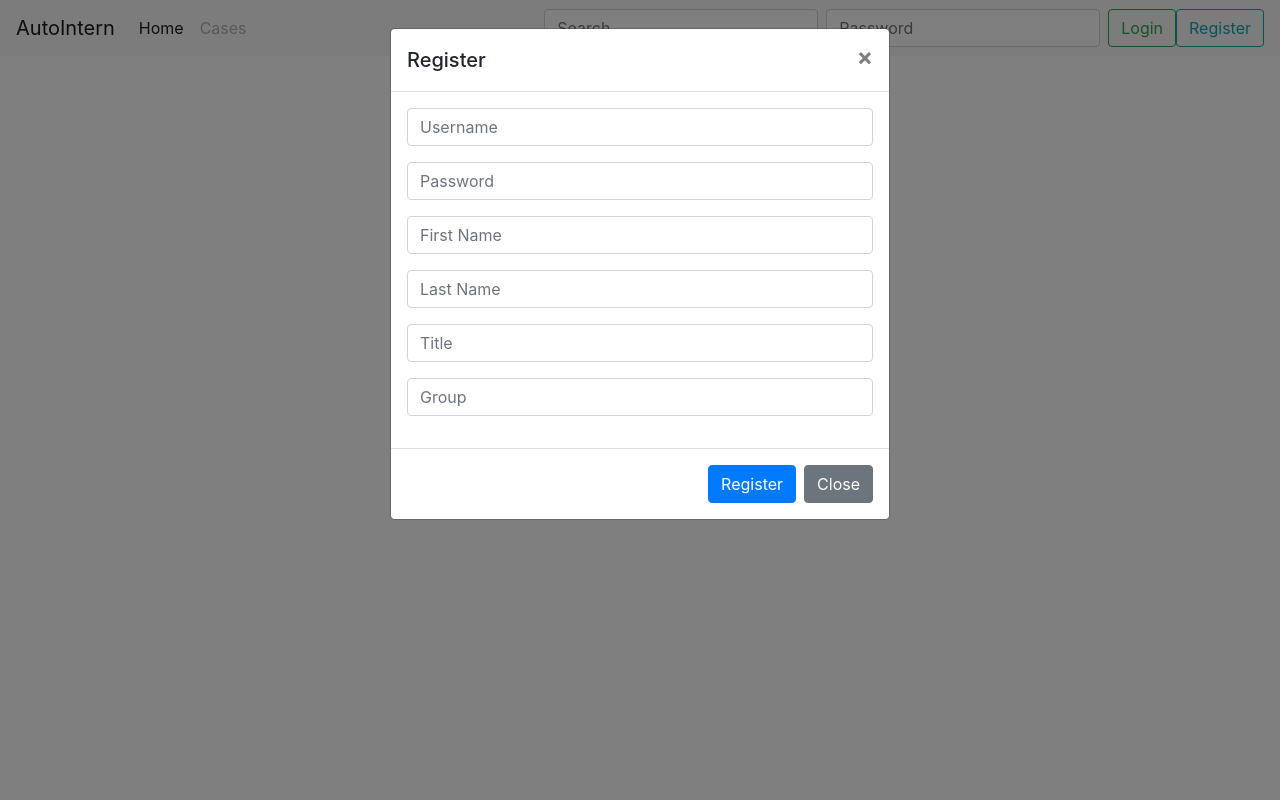
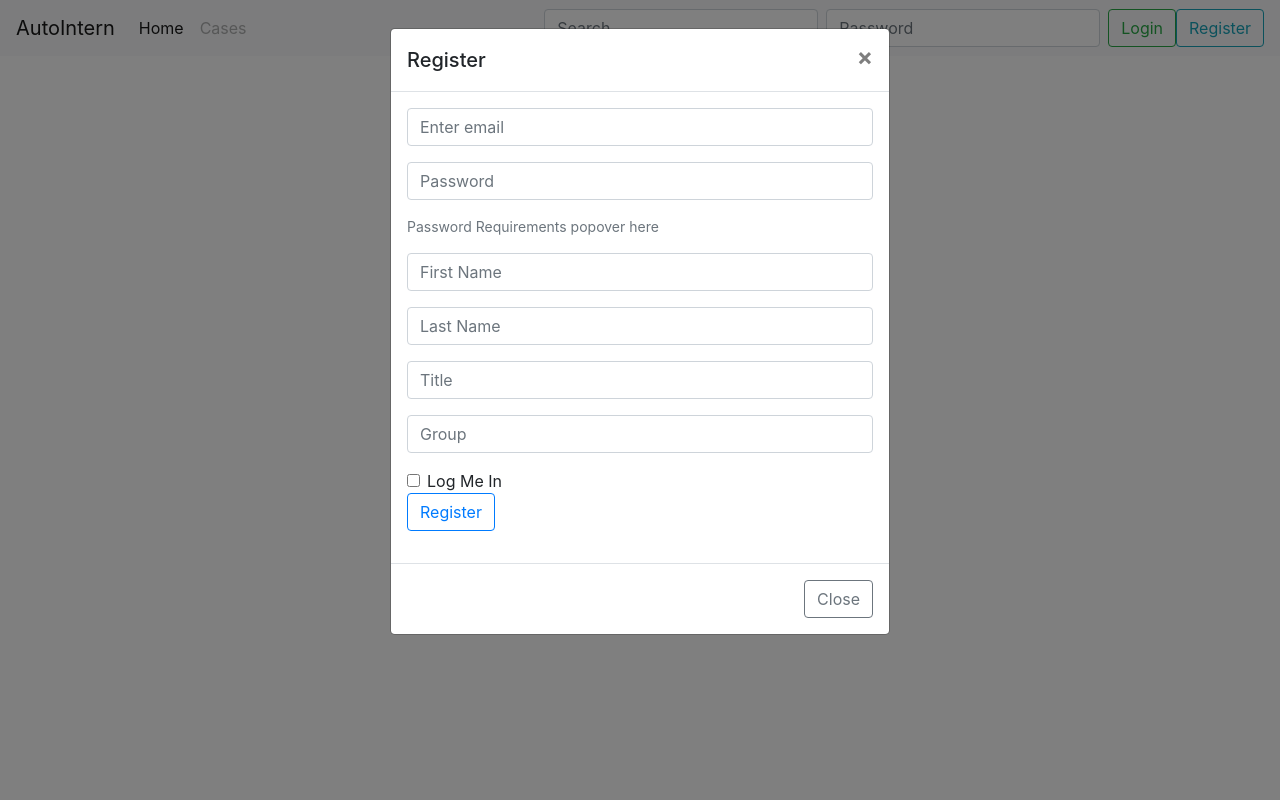
Before and after one commit to dominickdelucia/AutoIntern-Django, a Django app: page / in a window 1280 px wide, after a click on "Register". Run offline with Django 3.2, Linux system fonts and the light colour scheme; some libraries are stand-ins or nearby versions.

Commit message:
added registration form and made slight change to model

```diff
--- a/autoIntern/models.py
+++ b/autoIntern/models.py
@@ -27,9 +27,10 @@ from django.db import models
 #     votes = models.IntegerField(default=0)
 
 class User(models.Model):
-    username = models.CharField(max_length=255, primary_key=True)
+    email = models.CharField(max_length=255, primary_key=True)
     firstName = models.CharField(max_length=255)
     lastName = models.CharField(max_length=255)
+    displayName = models.CharField(max_length=255)
     group = models.CharField(max_length=255)
     title = models.CharField(max_length=255)
 # Create your models here.
--- a/autoIntern/templates/autoIntern/index.html
+++ b/autoIntern/templates/autoIntern/index.html
@@ -59,28 +59,37 @@
         </button>
       </div>
       <div class="modal-body">
-          <div class="input-group mb-3">
-            <input type="text" class="form-control" placeholder="Username" aria-label="Username" aria-describedby="basic-addon1">
+          <form>
+            <div class="form-group">
+                <input type="email" class="form-control" id="registerEmail" aria-describedby="emailHelp" placeholder="Enter email">
             </div>
-          <div class="input-group mb-3">
-            <input type="text" class="form-control" placeholder="Password" aria-label="Password" aria-describedby="basic-addon1">
+            <div class="form-group">
+                <input type="password" class="form-control" id=registerPassword" placeholder="Password">
             </div>
-          <div class="input-group mb-3">
-            <input type="text" class="form-control" placeholder="First Name" aria-label="FirstName" aria-describedby="basic-addon1">
+            <div class="form-group">
+                <small id="passwordHelp" class="form-text text-muted">Password Requirements popover here</small>
             </div>
-          <div class="input-group mb-3">
-            <input type="text" class="form-control" placeholder="Last Name" aria-label="LastName" aria-describedby="basic-addon1">
+            <div class="form-group">
+                <input type="text" class="form-control" id="registerFirstName" placeholder="First Name">
             </div>
-          <div class="input-group mb-3">
-            <input type="text" class="form-control" placeholder="Title" aria-label="Title" aria-describedby="basic-addon1">
+            <div class="form-group">
+                <input type="text" class="form-control" id="registerLasttName" placeholder="Last Name">
             </div>
-          <div class="input-group mb-3">
-            <input type="text" class="form-control" placeholder="Group" aria-label="Group" aria-describedby="basic-addon1">
+            <div class="form-group">
+                <input type="text" class="form-control" id="registerTitle" placeholder="Title">
             </div>
+            <div class="form-group">
+                <input type="text" class="form-control" id="registerGroup" placeholder="Group">
+            </div>
+            <div class="form-check">
+                <input type="checkbox" class="form-check-input" id="loginCheck">
+                <label class="form-check-label" for="loginCheck">Log Me In</label>
+            </div>
+            <button type="submit" class="btn btn-outline-primary">Register</button>
+          </form>
       </div>
       <div class="modal-footer">
-        <button type="button" class="btn btn-primary">Register</button>
-        <button type="button" class="btn btn-secondary" data-dismiss="modal">Close</button>
+        <button type="button" class="btn btn-outline-secondary" data-dismiss="modal">Close</button>
       </div>
     </div>
   </div>
```
Lines whose indentation alone changed are shown as unchanged.
